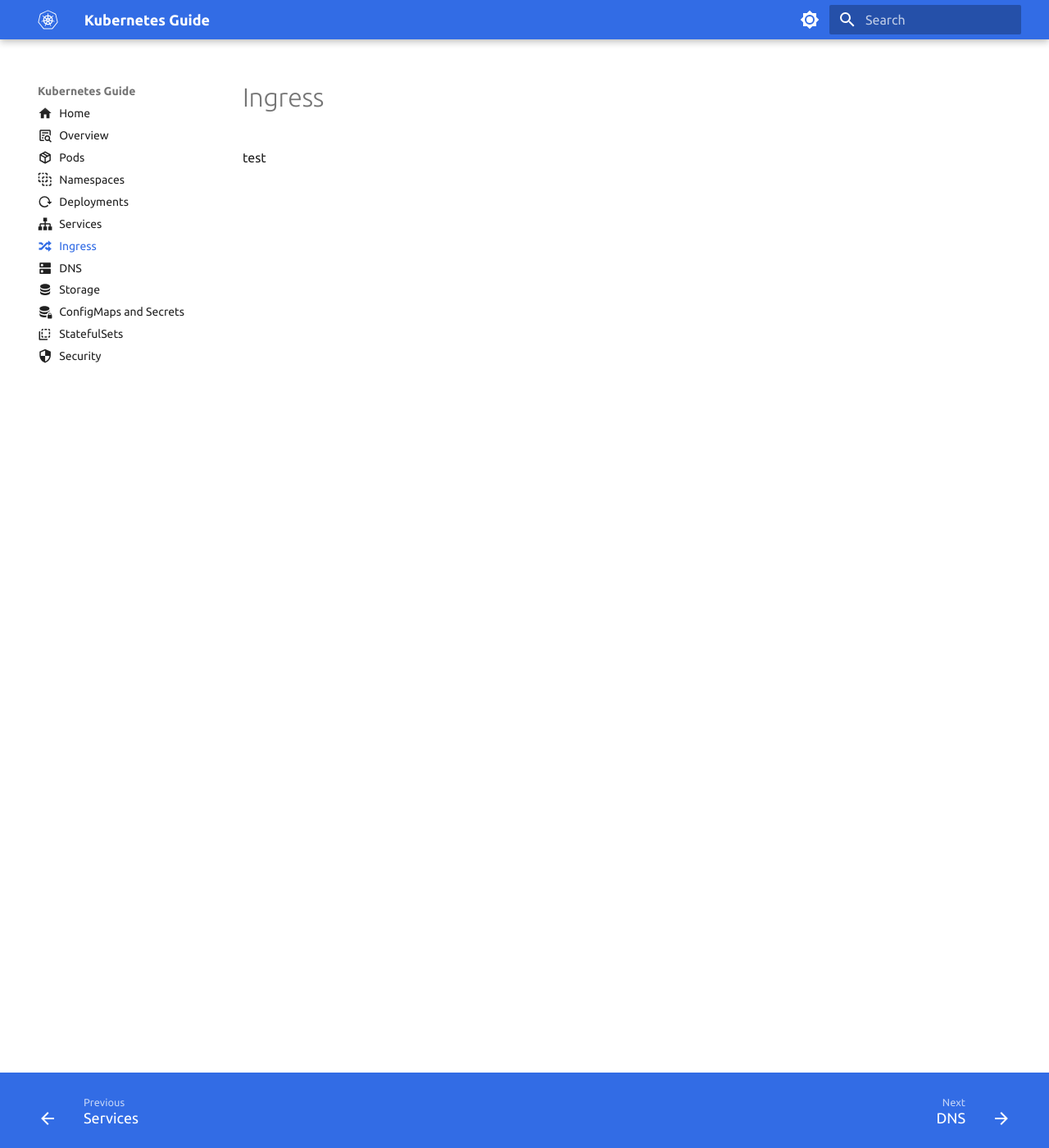
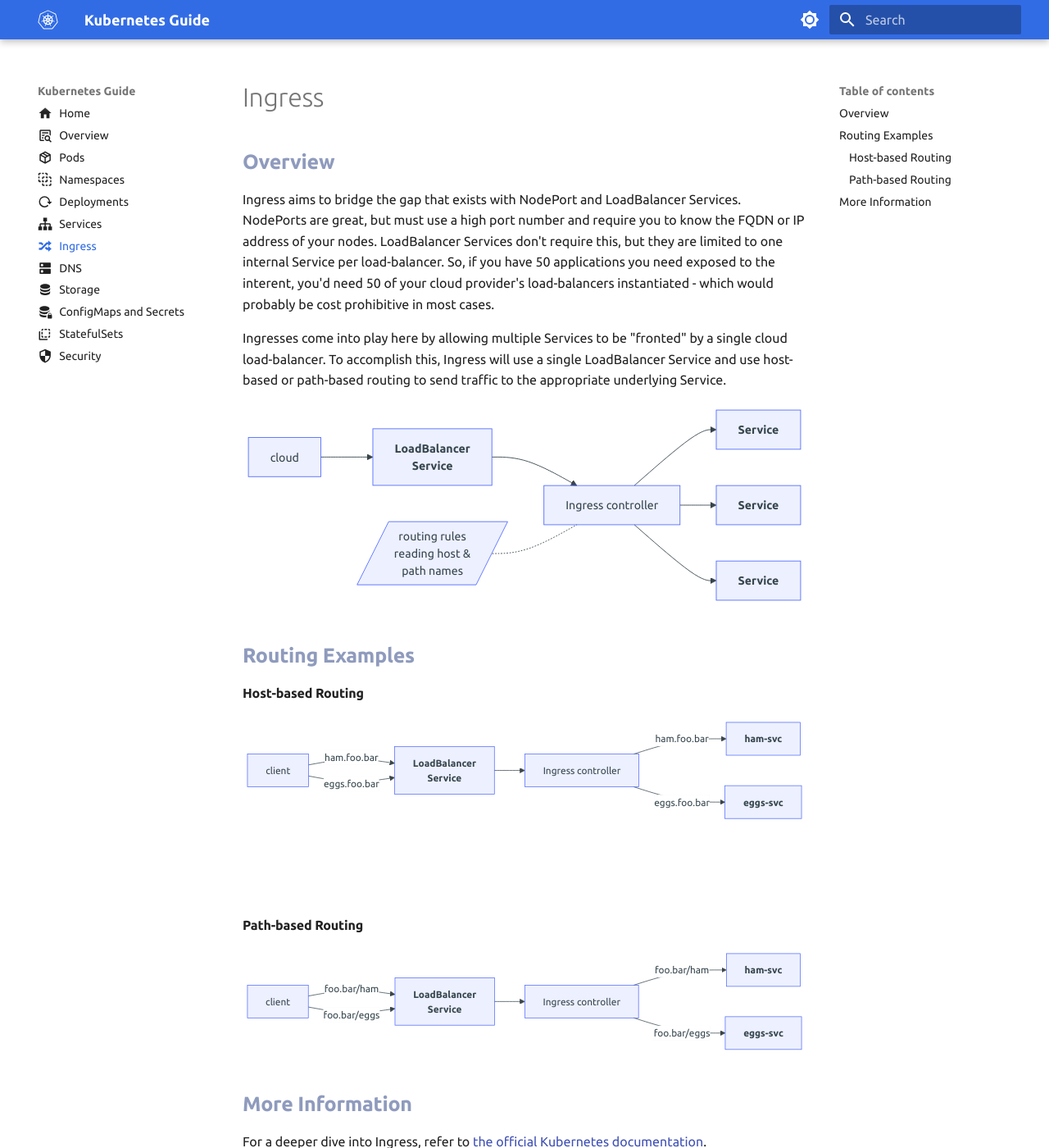
Before and after one commit to Braundo/kubernetes-guide, an MkDocs documentation site: the page built from docs/ingress.md, in a window 1280 px wide and 1400 px high. Shown: the whole window at 82% size. Built offline with MkDocs 1.6.1 and Material for MkDocs 9.7.7, drawn with Linux system fonts in a browser that asks for light colours.

Commit message:
more content added

````diff
--- a/docs/ingress.md
+++ b/docs/ingress.md
@@ -2,4 +2,42 @@
 icon: material/shuffle-variant
 ---
 
-test
+## Overview
+Ingress aims to bridge the gap that exists with NodePort and LoadBalancer Services. NodePorts are great, but must use a high port number and require you to know the FQDN or IP address of your nodes. LoadBalancer Services don't require this, but they are limited to one internal Service per load-balancer. So, if you have 50 applications you need exposed to the interent, you'd need 50 of your cloud provider's load-balancers instantiated - which would probably be cost prohibitive in most cases.
+
+Ingresses come into play here by allowing multiple Services to be "fronted" by a single cloud load-balancer. To accomplish this, Ingress will use a single LoadBalancer Service and use host-based or path-based routing to send traffic to the appropriate underlying Service.
+
+``` mermaid
+flowchart LR
+    CLD[cloud] --> LBS
+    LBS[<b>LoadBalancer<br>Service] --> ing1[Ingress controller]
+    ing[/routing rules<br>reading host &<br>path names/] -.- ing1
+    ing1 --> SVC1[<b>Service]
+    ing1 --> SVC2[<b>Service]
+    ing1 --> SVC3[<b>Service]
+```
+
+## Routing Examples
+
+#### Host-based Routing
+``` mermaid
+flowchart LR
+    CLD[client] --> |ham.foo.bar| LBS
+    CLD[client] --> |eggs.foo.bar| LBS
+    LBS[<b>LoadBalancer<br>Service] --> ing1[Ingress controller]
+    ing1 --> |ham.foo.bar|SVC1[<b>ham-svc]
+    ing1 --> |eggs.foo.bar|SVC2[<b>eggs-svc]
+```
+<br/><br/><br/>
+#### Path-based Routing
+``` mermaid
+flowchart LR
+    CLD[client] --> |foo.bar/ham| LBS
+    CLD[client] --> |foo.bar/eggs| LBS
+    LBS[<b>LoadBalancer<br>Service] --> ing1[Ingress controller]
+    ing1 --> |foo.bar/ham|SVC1[<b>ham-svc]
+    ing1 --> |foo.bar/eggs|SVC2[<b>eggs-svc]
+```
+
+## More Information
+For a deeper dive into Ingress, refer to [the official Kubernetes documentation](https://kubernetes.io/docs/concepts/services-networking/ingress/).
````
